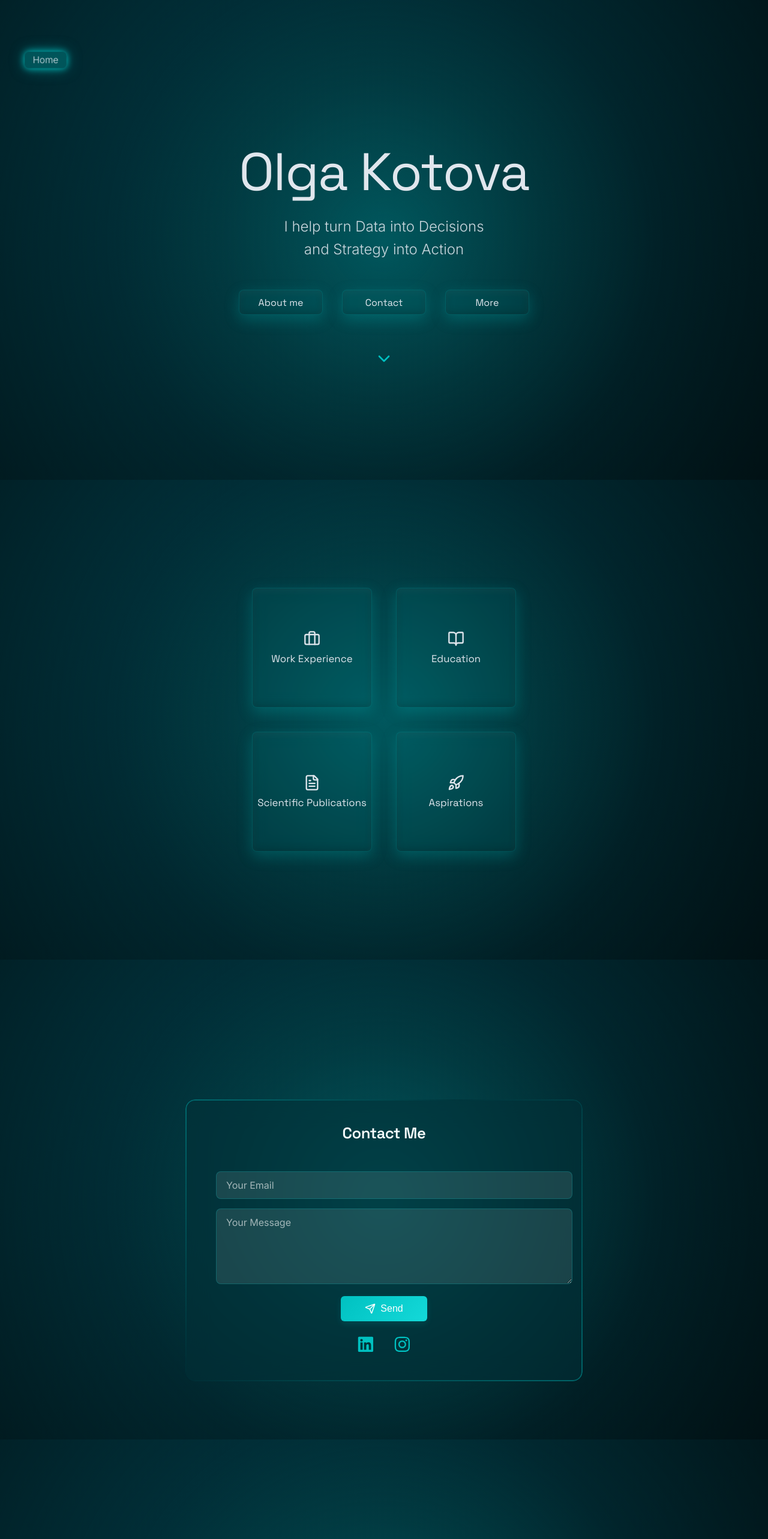
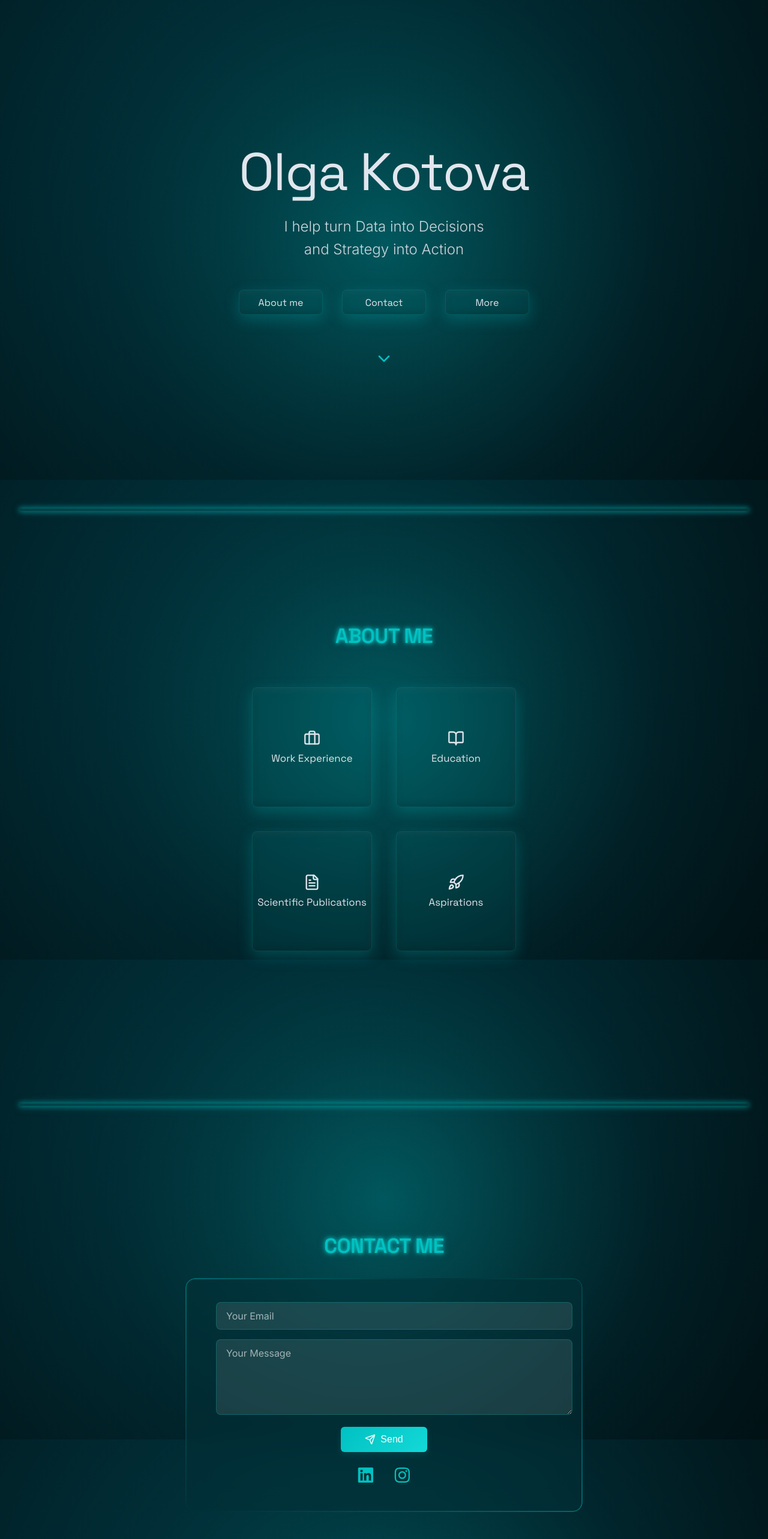
Before and after one commit to K0tova/kotiks-web, a React (Vite) app in the folder frontend/: page / in a window 1280 px wide. Shown: the top 2566 px of the page at 60% size. Built offline with nearby package versions, Linux system fonts and the light colour scheme.

Commit message:
feat(scrolling): update logic

```diff
--- a/frontend/src/App.jsx
+++ b/frontend/src/App.jsx
@@ -3,6 +3,7 @@ import { BrowserRouter as Router, Routes, Route, useLocation } from 'react-route
 import { AnimatePresence, motion } from 'framer-motion';
 import Home from './components/Home/Home';
 import More from './components/More/More';
+import TopProgressBar from './components/TopProgressBar/TopProgressBar';
 
 const PageFade = ({ children }) => (
   <motion.div
@@ -30,6 +31,7 @@ function AnimatedRoutes() {
 function App() {
   return (
     <Router>
+      <TopProgressBar />
       <AnimatedRoutes />
     </Router>
   );
--- a/frontend/src/components/Contact/Contact.jsx
+++ b/frontend/src/components/Contact/Contact.jsx
@@ -36,7 +36,6 @@ const Contact = () => {
     <div>
       <main className={styles["contact-main"]}>
         <div className={styles["contact-card"]}>
-          <h2>Contact Me</h2>
           <form onSubmit={handleSubmit} className={styles["contact-form"]}>
             <input
               type="email"
--- a/frontend/src/components/Contact/Contact.module.css
+++ b/frontend/src/components/Contact/Contact.module.css
@@ -2,8 +2,9 @@
      display: flex;
      justify-content: center;
      align-items: center;
-     min-height: 90vh;
-     padding-top: 60px;
+     flex-direction: column;
+     padding-top: 0;
+     min-height: auto;
 }
 
 .contact-card {
--- a/frontend/src/components/Home/Home.jsx
+++ b/frontend/src/components/Home/Home.jsx
@@ -7,7 +7,7 @@ import { useNavigate } from 'react-router-dom';
 import styles from './Home.module.css';
 import { FiChevronDown } from 'react-icons/fi';
 import { Briefcase, BookOpen, FileText, Rocket } from 'lucide-react';
-import ScrollIndicator from '../ScrollIndicator/ScrollIndicator';
+import SectionSeparator from '../SectionSeparator/SectionSeparator';
 
 const Home = () => {
   const [popup, setPopup] = useState(null);
@@ -15,6 +15,8 @@ const Home = () => {
   const contactRef = useRef(null);
   const navigate = useNavigate();
   const heroRef = useRef(null);
+  const aboutSepId = 'about-sep';
+  const contactSepId = 'contact-sep';
 
   const content = {
     'Work Experience': `I am a Data Science expert with nearly **4 years experience** in top-tier management consulting firm (BCG).<br /><br />
@@ -43,12 +45,6 @@ const Home = () => {
 
   return (
     <div>
-      <ScrollIndicator sections={[
-        { name: 'Home', ref: heroRef },
-        { name: 'About', ref: cardsRef },
-        { name: 'Contact', ref: contactRef },
-      ]}
-      />
       <main>
         {/* Hero Section */}
         <section ref={heroRef} className={styles.hero}>
@@ -79,8 +75,12 @@ const Home = () => {
           </button>
         </section>
 
+        {/* Separator between Home and About (line only) */}
+        <SectionSeparator id={aboutSepId} label="" />
+
         {/* Cards Section */}
         <section ref={cardsRef} className={styles.cardsSection}>
+          <h2 className={styles.sectionHeading}>About Me</h2>
           <div className={styles.buttons}>
             {Object.keys(content).map((key) => (
               <button
@@ -108,6 +108,10 @@ const Home = () => {
             ))}
           </div>
         </section>
+
+        {/* Separator between About and Contact (line only) */}
+        <SectionSeparator id={contactSepId} label="" />
+
         {popup && (
           <Popup
             title={popup.title}
@@ -119,6 +123,7 @@ const Home = () => {
 
         {/* Contact Section */}
         <section ref={contactRef} className={styles.contactSection}>
+          <h2 className={styles.sectionHeading}>Contact Me</h2>
           <Contact />
         </section>
       </main>
--- a/frontend/src/components/Home/Home.module.css
+++ b/frontend/src/components/Home/Home.module.css
@@ -83,7 +83,9 @@
 
 .cardsSection {
      min-height: 100vh;
-     padding: 2rem 2rem;
+     padding: 3rem 2rem 2rem;
+     /* space for sticky header */
+     /* extra top space for sticky separator */
      display: flex;
      flex-direction: column;
      align-items: center;
@@ -150,5 +152,17 @@
      flex-direction: column;
      align-items: center;
      justify-content: center;
-     padding: 2rem 1rem 6rem;
+     padding: 3rem 1rem 6rem;
+     /* space for sticky header */
+     /* extra top space for sticky separator */
 }
+
+.sectionHeading {
+     font-family: var(--ff-heading);
+     font-size: var(--fs-2);
+     text-transform: uppercase;
+     color: var(--primary);
+     text-align: center;
+     margin-bottom: 2rem;
+     text-shadow: 0 0 6px #00c1c1, 0 0 12px rgba(0, 193, 193, 0.6);
+}
--- a/frontend/src/components/ScrollIndicator/ScrollIndicator.jsx
+++ /dev/null
@@ -1,57 +0,0 @@
-import React, { useEffect, useRef, useState } from 'react';
-import styles from './ScrollIndicator.module.css';
-
-// Simple scroll indicator: wavy SVG path + section dots.
-// Expects refs array [{name, ref}] passed as props.
-export default function ScrollIndicator({ sections = [] }) {
-     const pathRef = useRef(null);
-     const [progress, setProgress] = useState(0);
-     const [activeIdx, setActiveIdx] = useState(0);
-
-     useEffect(() => {
-          const onScroll = () => {
-               const docHeight = document.body.scrollHeight - window.innerHeight;
-               const p = window.scrollY / docHeight;
-               setProgress(p);
-          };
-
-          window.addEventListener('scroll', onScroll);
-          return () => window.removeEventListener('scroll', onScroll);
-     }, []);
-
-     // Observe sections to activate dot
-     useEffect(() => {
-          const observer = new IntersectionObserver(
-               (entries) => {
-                    entries.forEach((entry) => {
-                         if (entry.isIntersecting) {
-                              const idx = sections.findIndex((s) => s.ref.current === entry.target);
-                              if (idx !== -1) setActiveIdx(idx);
-                         }
-                    });
-               },
-               { threshold: 0.4 }
-          );
-          sections.forEach((s) => s.ref.current && observer.observe(s.ref.current));
-          return () => observer.disconnect();
-     }, [sections]);
-
-     return (
-          <div className={styles.container} aria-hidden="true">
-               {/* vertical line that scales as you scroll */}
-               <div
-                    className={styles.line}
-                    style={{ transform: `scaleY(${progress})` }}
-               />
-               {sections.map((s, idx) => (
-                    <div
-                         key={s.name}
-                         className={`${styles.bubble} ${idx <= activeIdx ? styles.visible : ''} ${idx === activeIdx ? styles.active : ''}`}
-                         style={{ top: `${100 + idx * 300}px` }}
-                    >
-                         {s.name}
-                    </div>
-               ))}
-          </div>
-     );
-}
--- a/frontend/src/components/ScrollIndicator/ScrollIndicator.module.css
+++ /dev/null
@@ -1,56 +0,0 @@
-.container {
-     position: fixed;
-     left: 8px;
-     top: 0;
-     height: 100vh;
-     pointer-events: none;
-     z-index: 10;
-}
-
-.path {
-     display: none;
-}
-
-.line {
-     position: absolute;
-     left: 60px;
-     top: 0;
-     width: 4px;
-     height: 100%;
-     background: rgba(0, 193, 193, 0.18);
-     transform-origin: top;
-     pointer-events: none;
-     box-shadow: 0 0 8px #00c1c1, 0 0 16px rgba(0, 193, 193, 0.35);
-}
-
-.bubble {
-     position: absolute;
-     left: 60px;
-     transform: translate(-50%, -50%);
-     padding: 0.25rem 0.7rem;
-     border-radius: 6px;
-     background: rgba(0, 193, 193, 0.2);
-     color: var(--text);
-     font-size: 0.8rem;
-     opacity: 0;
-     backdrop-filter: blur(6px);
-     -webkit-backdrop-filter: blur(6px);
-     box-shadow: 0 0 6px rgba(0, 193, 193, 0.3);
-     transition: transform 0.25s, opacity 0.25s, box-shadow 0.25s;
-}
-
-.visible {
-     opacity: 0.6;
-}
-
-.active {
-     opacity: 1;
-     transform: translate(-50%, -50%) translateX(8px) scale(1.2);
-     box-shadow: 0 0 10px #00c1c1, 0 0 20px rgba(0, 193, 193, 0.5);
-     background: rgba(0, 193, 193, 0.3);
-}
-
-.bubble:hover {
-     opacity: 1;
-     transform: translate(-50%, -50%) translateX(8px) scale(1.2);
-}
--- /dev/null
+++ b/frontend/src/components/SectionSeparator/SectionSeparator.jsx
@@ -0,0 +1,35 @@
+import React, { useEffect, useRef, useState } from 'react';
+import styles from './SectionSeparator.module.css';
+
+/**
+ * Horizontal separator that fades/draws in when it reaches the middle of the viewport.
+ * Props:
+ *  - label: string text rendered at the centre of the line.
+ */
+export default function SectionSeparator({ label = '', id }) {
+     const ref = useRef(null);
+     const [visible, setVisible] = useState(false);
+
+     useEffect(() => {
+          const observer = new IntersectionObserver(
+               (entries) => {
+                    entries.forEach((entry) => {
+                         setVisible(entry.isIntersecting);
+                    });
+               },
+               {
+                    // Element is considered in view when it sits roughly in the middle of the viewport.
+                    threshold: 0.5,
+               }
+          );
+
+          if (ref.current) observer.observe(ref.current);
+          return () => observer.disconnect();
+     }, []);
+
+     return (
+          <div id={id} ref={ref} className={`${styles.separator} ${visible ? styles.visible : ''}`}>
+               {label && <span className={styles.label}>{label}</span>}
+          </div>
+     );
+}
--- /dev/null
+++ b/frontend/src/components/SectionSeparator/SectionSeparator.module.css
@@ -0,0 +1,50 @@
+.separator {
+     width: 100%;
+     margin: 6rem 0 1rem;
+     display: flex;
+     flex-direction: column;
+     align-items: center;
+     text-align: center;
+     opacity: 0;
+     transform: translateY(40px);
+     transition: opacity 0.6s ease, transform 0.6s ease;
+     pointer-events: none;
+}
+
+.separator::before {
+     content: '';
+     position: absolute;
+     top: 0;
+     left: 0;
+     width: 100%;
+     height: 4px;
+     background: rgba(0, 193, 193, 0.18);
+     box-shadow: 0 0 8px #00c1c1, 0 0 16px rgba(0, 193, 193, 0.35);
+     transform: scaleX(0);
+     transform-origin: left center;
+     transition: transform 0.6s ease;
+}
+
+.label {
+     position: relative;
+     margin-top: 20rem;
+     /* increased gap */
+     display: inline-block;
+     padding: 0 1rem;
+     font-family: var(--ff-heading);
+     font-size: var(--fs-1);
+     color: var(--primary);
+     background: transparent;
+     text-transform: uppercase;
+     letter-spacing: 0.06em;
+     text-shadow: 0 0 6px #00c1c1, 0 0 12px rgba(0, 193, 193, 0.6);
+}
+
+.visible {
+     opacity: 1;
+     transform: translateY(0);
+}
+
+.visible::before {
+     transform: scaleX(1);
+}
--- /dev/null
+++ b/frontend/src/components/TopProgressBar/TopProgressBar.jsx
@@ -0,0 +1,30 @@
+import React, { useEffect, useState } from 'react';
+import styles from './TopProgressBar.module.css';
+
+export default function TopProgressBar() {
+     const [progress, setProgress] = useState(0);
+
+     useEffect(() => {
+          const handleScroll = () => {
+               const doc = document.documentElement;
+               const scrollTop = window.scrollY || doc.scrollTop;
+               const scrollHeight = doc.scrollHeight - window.innerHeight;
+               const p = scrollHeight === 0 ? 0 : scrollTop / scrollHeight;
+               setProgress(p);
+          };
+
+          handleScroll();
+          window.addEventListener('scroll', handleScroll);
+          window.addEventListener('resize', handleScroll);
+          return () => {
+               window.removeEventListener('scroll', handleScroll);
+               window.removeEventListener('resize', handleScroll);
+          };
+     }, []);
+
+     return (
+          <div className={styles.track}>
+               <div className={styles.bar} style={{ transform: `scaleX(${progress})` }} />
+          </div>
+     );
+}
--- /dev/null
+++ b/frontend/src/components/TopProgressBar/TopProgressBar.module.css
@@ -0,0 +1,20 @@
+.track {
+     position: fixed;
+     top: 0;
+     left: 0;
+     width: 100%;
+     height: 4px;
+     background: transparent;
+     pointer-events: none;
+     z-index: 100;
+}
+
+.bar {
+     height: 100%;
+     width: 100%;
+     background: rgba(0, 193, 193, 0.18);
+     box-shadow: 0 0 8px #00c1c1, 0 0 16px rgba(0, 193, 193, 0.35);
+     transform-origin: left center;
+     transform: scaleX(0);
+     transition: transform 0.2s ease-out;
+}
```
